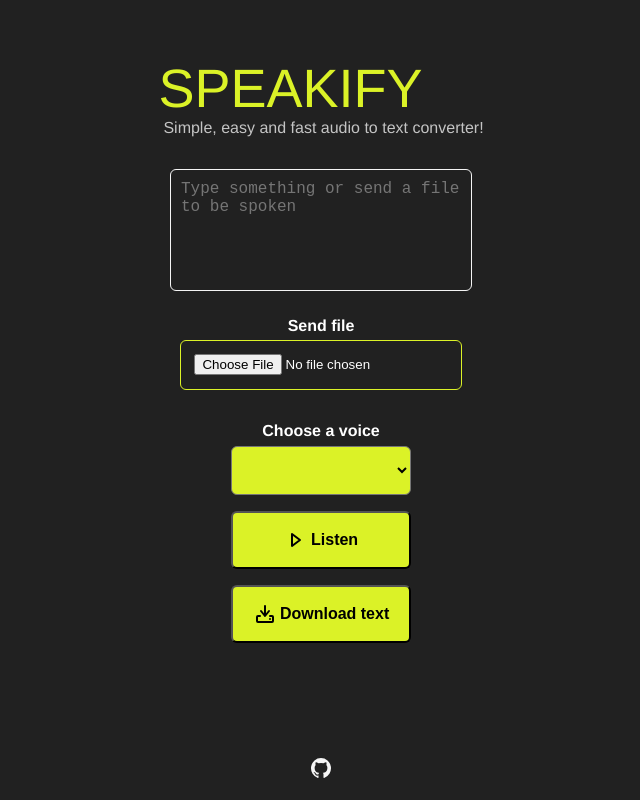
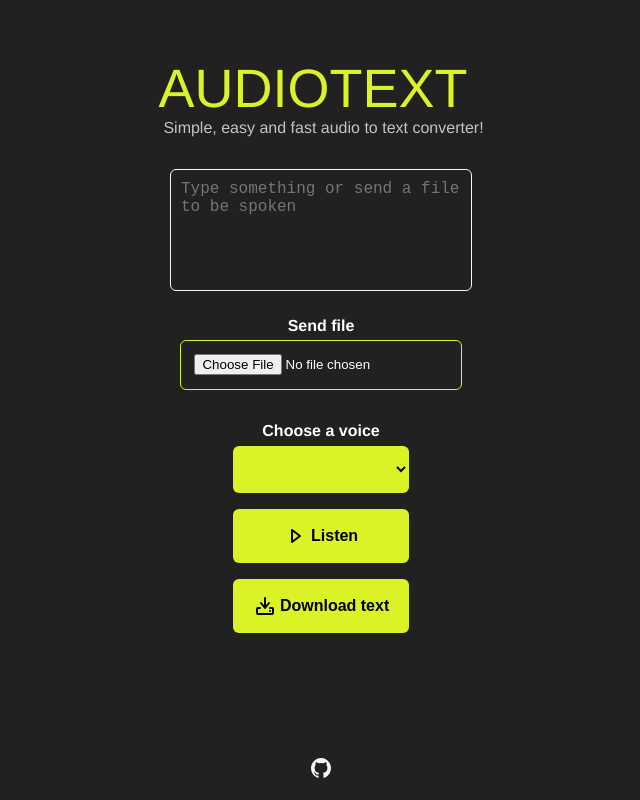
Before and after one commit to thomasdev5832/text-to-audio-converter, a React (Create React App) app: page / in a window 1280 px wide. Shown: the whole page, without its empty margins (319-959 px from the left). Built offline with nearby package versions, Linux system fonts and the light colour scheme.

Commit message:
fix layout

```diff
--- a/public/index.html
+++ b/public/index.html
@@ -22,7 +22,7 @@
       work correctly both with client-side routing and a non-root public URL.
       Learn how to configure a non-root public URL by running `npm run build`.
     -->
-  <title>Speakify</title>
+  <title>AudioText</title>
 </head>
 
 <body>
--- a/src/components/Converter.js
+++ b/src/components/Converter.js
@@ -55,7 +55,7 @@ const Converter = () => {
     <div className="container">
       <div className="hero-wrap">
         <h1>
-        Speakify
+        AudioText
         </h1>
         <p>Simple, easy and fast audio to text converter!</p>
       </div>
--- a/src/styles/Converter.css
+++ b/src/styles/Converter.css
@@ -89,6 +89,7 @@
     color        : black;
     font-weight  : bold;
     cursor       : pointer;
+    border       : none;
 }
 
 #selecao-voz p {
@@ -133,6 +134,7 @@ button {
     font-weight    : bold;
     background     : #DBF227;
     gap            : .2em;
+    border         : none;
 }
 
 @media (max-width: 600px) {}
```
